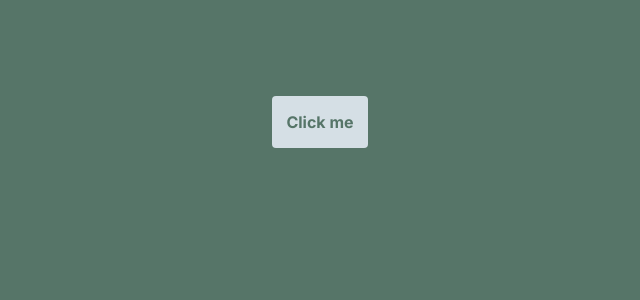
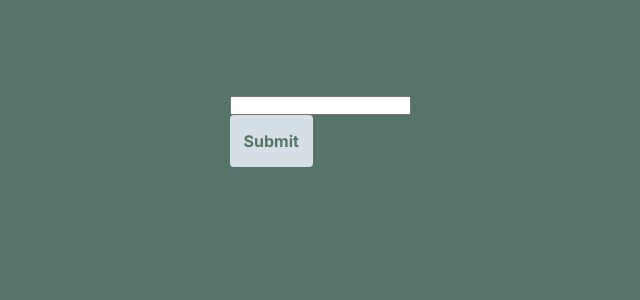
Before and after one commit to cjohansen11/react-notes, a Next.js app in the folder frontend/: page / in a window 1280 px wide. Shown: the top 300 px of the page, without its empty margins (320-960 px from the left). Built offline with nearby package versions, Linux system fonts and the light colour scheme.

Commit message:
Updated button to acceppt additional props Created login component Added logic to support a "login" feature for multiple users

```diff
--- a/frontend/app/page.tsx
+++ b/frontend/app/page.tsx
@@ -1,29 +1,60 @@
 "use client";
 
 import styles from "./page.module.css";
-import { Button, SearchBar } from "@/components";
+import { Button, Login, SearchBar } from "@/components";
+import useCreateUser from "@/hooks/useCreateUser";
+import useReadUser from "@/hooks/useReadUser";
 import { useEffect, useState } from "react";
 
 export default function Home() {
-  const [existingUser, setExistingUser] = useState("");
+  const { mutate: createUser } = useCreateUser({
+    options: {
+      onSuccess(data) {
+        window.localStorage.setItem("existingUser", data.email);
+        setIsVerified(true);
+      },
+    },
+  });
+
+  const [userEmail, setUserEmail] = useState("");
+  const [isVerified, setIsVerified] = useState(false);
+
+  const { data: user, isLoading: isFetchingUser } = useReadUser({
+    email: userEmail,
+    options: {
+      enabled: !!userEmail,
+      staleTime: Infinity,
+      refetchOnWindowFocus: false,
+      onSuccess(data) {
+        window.localStorage.setItem("existingUser", data.email);
+        setIsVerified(true);
+      },
+    },
+  });
+
+  const handleLoginSubmit = async (email: string) => {
+    setUserEmail(email);
+
+    if (!user) await createUser({ email });
+  };
 
   useEffect(() => {
     const userEmail = window.localStorage.getItem("existingUser");
 
-    if (userEmail) setExistingUser(userEmail);
+    if (userEmail) setUserEmail(userEmail);
   }, []);
 
   return (
     <main className={styles.main}>
-      {existingUser ? (
+      {isVerified ? (
         <>
-          <h1 className={styles.title}>My Notes</h1>
+          <h1 className={styles.title}>{`${
+            userEmail.split("@")[0]
+          }'s Notes`}</h1>
           <SearchBar></SearchBar>
         </>
       ) : (
-        <>
-          <Button>Click me</Button>
-        </>
+        <Login onSubmit={handleLoginSubmit} />
       )}
     </main>
   );
--- a/frontend/components/Button/Button.tsx
+++ b/frontend/components/Button/Button.tsx
@@ -1,28 +1,22 @@
 import { PropsWithChildren } from "react";
 import styles from "./button.module.css";
-import useCreateUser from "@/hooks/useCreateUser";
 
-export type ButtonProps = PropsWithChildren;
+export type ButtonProps = {
+  onClick?: () => void;
+  isDisabled?: boolean;
+} & PropsWithChildren;
 
-export default function Button({ children }: ButtonProps) {
-  const { mutate } = useCreateUser({
-    options: {
-      onError(error, variables, context) {
-        console.log({ error });
-      },
-      onSuccess(data, variables, context) {
-        console.log({ data });
-        window.localStorage.setItem("existingUser", data.email);
-      },
-    },
-  });
-
-  const onClick = async () => {
-    await mutate({ email: "christian@gmail.com" });
+export default function Button({ children, onClick, isDisabled }: ButtonProps) {
+  const handleClick = () => {
+    onClick ? onClick() : null;
   };
 
   return (
-    <button className={styles.button} onClick={onClick}>
+    <button
+      disabled={isDisabled}
+      className={styles.button}
+      onClick={handleClick}
+    >
       {children}
     </button>
   );
--- /dev/null
+++ b/frontend/components/Login/Login.tsx
@@ -0,0 +1,17 @@
+import { useState } from "react";
+import { Button } from "..";
+
+export type LoginProps = { onSubmit: (email: string) => void };
+
+export default function Login({ onSubmit }: LoginProps) {
+  const [email, setEmail] = useState("");
+
+  return (
+    <div>
+      <input onChange={(e) => setEmail(e.target.value)}></input>
+      <Button isDisabled={!email} onClick={() => onSubmit(email)}>
+        Submit
+      </Button>
+    </div>
+  );
+}
--- a/frontend/components/index.ts
+++ b/frontend/components/index.ts
@@ -1,4 +1,5 @@
 import Button from "./Button/Button";
 import SearchBar from "./SearchBar/SearchBar";
+import Login from "./Login/Login";
 
-export { Button, SearchBar };
+export { Button, SearchBar, Login };
```
